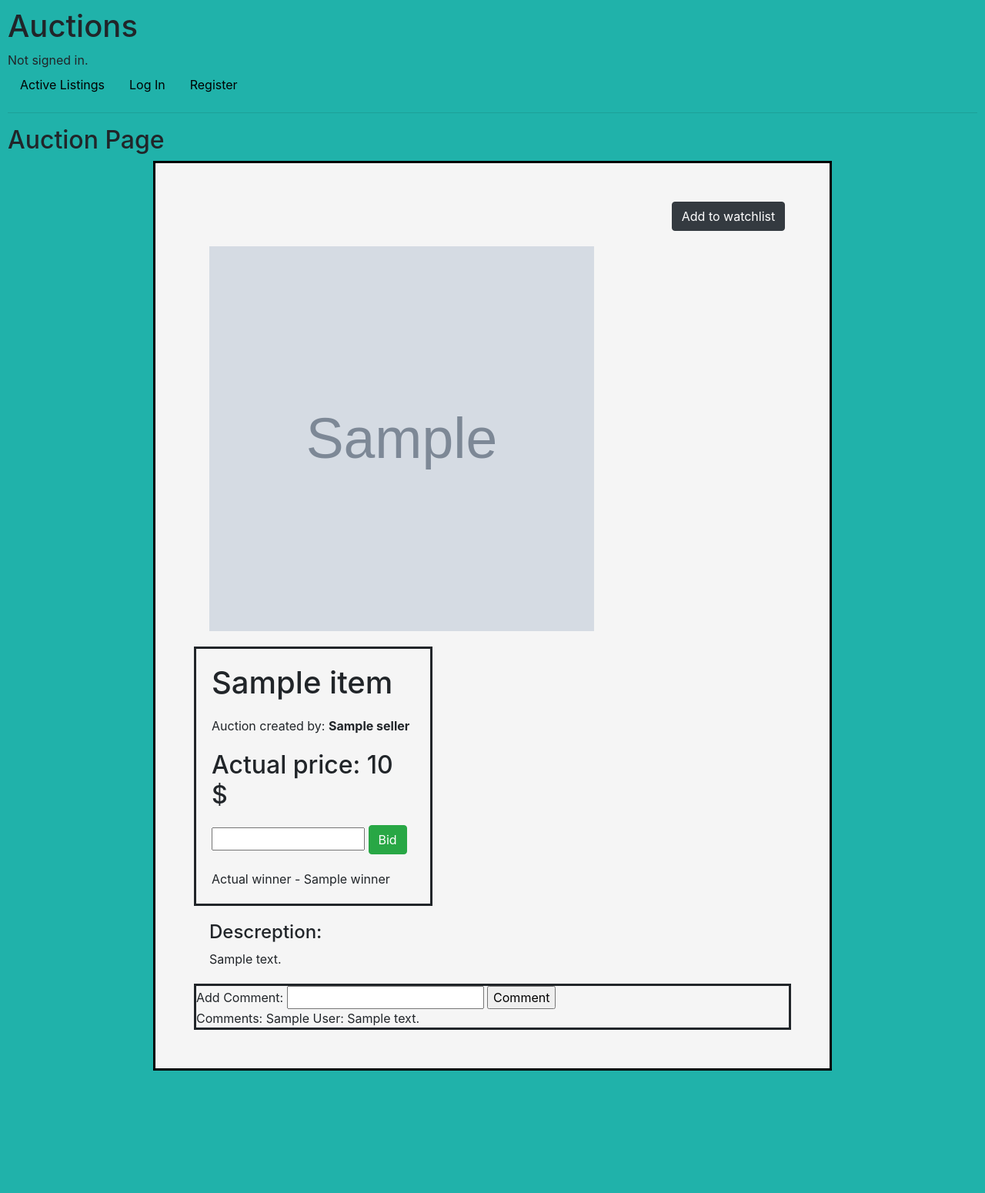
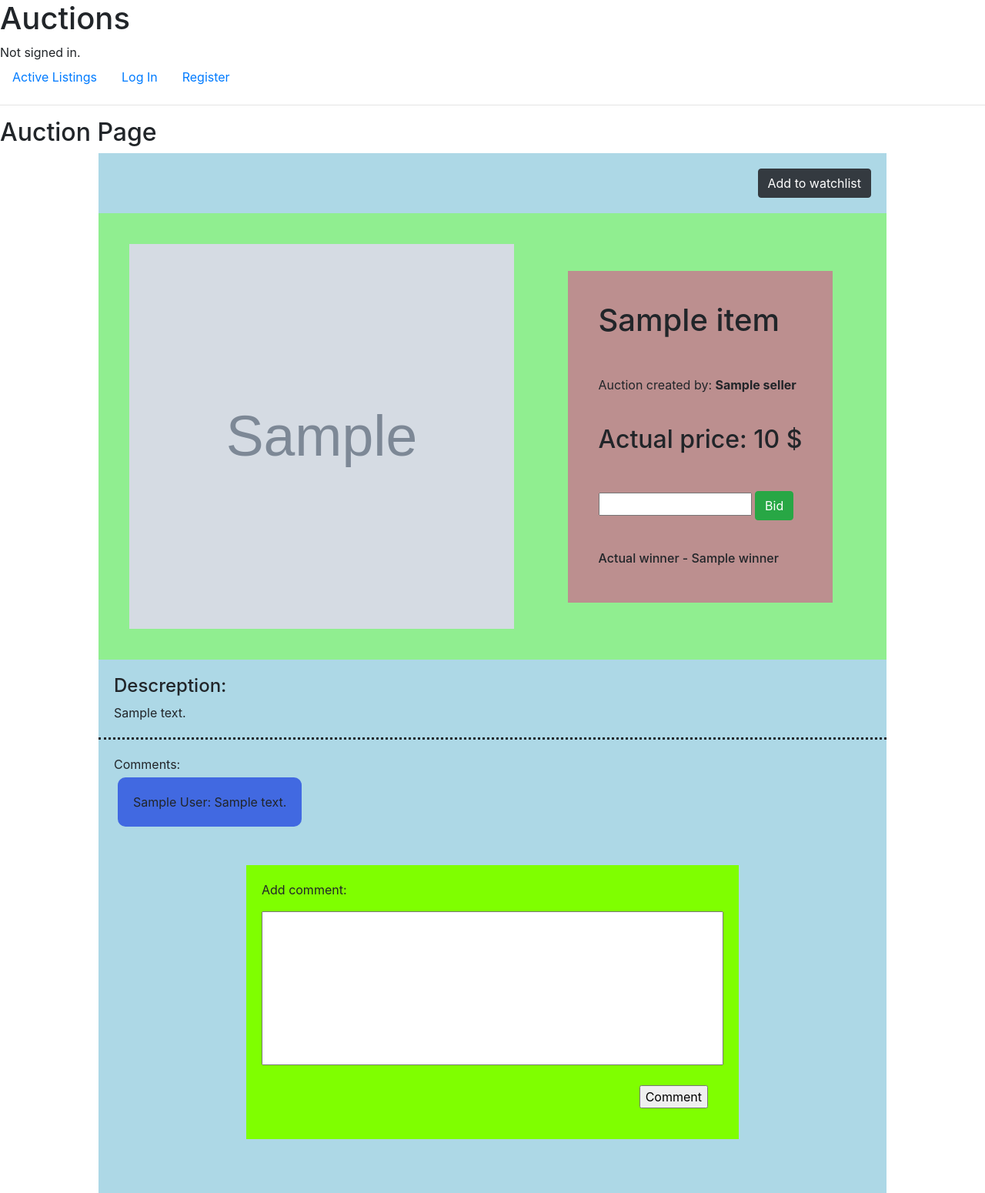
Before and after one commit to bmikler/Commerce, a Django app: template auctions/templates/auctions/auction_page.html in a window 1280 px wide. Shown: the whole page at 77% size. Before the commit the page ends 1391 px from the top, so only its background shows below. Run offline with Django 3.2, Linux system fonts and the light colour scheme; the template is opened without the code that fills it: most values are stand-ins (such as "Sample title", 1, 10 or a date in 2020); grey boxes marked "Sample" are stand-in pictures; some libraries are stand-ins or nearby versions.

Commit message:
css improved

```diff
--- a/auctions/static/auctions/styles.css
+++ b/auctions/static/auctions/styles.css
@@ -1,71 +1,55 @@
-body {
+
+.auction{
+    display: grid;
+    grid-template-columns: repeat(4, 1fr);
+    border: solid;
+    width: 70%;
+    margin:5px auto;
     padding: 10px;
-    background-color: lightseagreen;
 }
 
-a {
-    text-decoration: none;
-    color: black;
-}
 
-a:hover{
-    color: black;
+.auction div{
+    padding: 20px;
+    margin: auto 0;
 }
 
 .auction_page{
-    width: 70%;
-    border: solid;
-    border-color: black;
-    margin-left: auto;
-    margin-right: auto;
-    padding: 50px;
-    background-color: whitesmoke;
+    display: grid;
+    grid-template-rows: repeat(4, auto);
+    background: lightblue;
+    width: 80%;
+    margin: auto;
 }
 
-.watchlist_button{
-    width: fit-content;
-    margin-left: auto;
-    margin-right: 1%;
-
+.auction_page div{
+    padding: 20px;
 }
 
-.auction {
-    border: solid;
-    border-color: black;
-    margin: 15px;
-    width: 70%;
-    margin-left: auto;
-    margin-right: auto;
-    padding: 20px;
-    background-color: whitesmoke;
 
+.auction_info{
+    display: grid;
+    grid-template-columns: repeat(2, 1fr);
+    background: lightgreen;
+    margin: auto;
+}
+
+.auction_text{
+    background: rosybrown;
+    margin:auto;
+}
+
+.comment{
+    background: royalblue;
+    width: fit-content;
+    margin: 5px;
+    border-radius: 10px;
 }
 
 .auction:hover{
-    background-color: lightgray;
+    background: whitesmoke
 }
 
-.auction_info{
-    display: inline-block;
-    max-width: 40%;
-    border: solid;
-
-}
-
-.auction_info div{
-    margin:20px;
-}
-
-.image{
-    display: inline-block;
-    margin:20px;
-
-}
-
-.image_small{
-    display: inline-block;
-    margin:20px;
-}
 
 .image img{
     width: 500px;
@@ -77,10 +61,64 @@ a:hover{
     height: 200px;
 }
 
-.comments_section{
-    border: solid;
+a:hover{
+    text-decoration: none;
+}
+
+.watchlist_button{
+    text-align: right;
 }
 
 .description{
-    margin:20px
+    padding: 30px;
 }
+
+.create_container{
+    border: solid;
+    width: 80%;
+    margin:20px auto 20px auto;
+    padding: 30px;
+
+}
+
+.create_input div{
+    display: grid;
+    grid-template-columns: 1fr 2fr;
+    width: 50%;
+    margin:auto;
+    padding: 20px;
+
+}
+
+.create_container input[type=number]{
+    width: fit-content;
+}
+
+.create_submit{
+    width: fit-content;
+    margin: 30px auto;
+}
+
+textarea {
+    resize: none;
+    height: 200px;
+
+}
+
+.comments_section{
+    border-top: dotted;
+}
+
+.comments_section textarea{
+    width: 600px;
+}
+
+.comment_text{
+    background: chartreuse;
+    width: fit-content;
+    margin: 50px auto;
+}
+
+.comment_text input[type=submit]{
+    text-align: right;
+}
--- a/auctions/templates/auctions/auction_page.html
+++ b/auctions/templates/auctions/auction_page.html
@@ -27,16 +27,18 @@
         {% endif %}
     </div>
 
-
+    <div class="auction_info">
         <div class="image">
             <img src="{{ auction.item.image_url }}" alt="No photo">
         </div>
-    <dvi class="auction_info">
+        <div class="auction_text">
             <div>
                 <h1>{{ auction.item.title }}</h1>
             </div>
 
-        <div>Auction created by: <b>{{ auction.seller }}</b></div>
+            <div>
+                Auction created by: <b>{{ auction.seller }}</b>
+            </div>
 
             <form action="" method="POST">
                 {% csrf_token %}
@@ -52,7 +54,7 @@
 
             {% if auction.winner %}
             <div>
-            Actual winner - {{ auction.winner }}
+                <h6>Actual winner - {{ auction.winner }}</h6>
             </div>
             {% endif %}
 
@@ -61,8 +63,8 @@
                 {{ message }}
             </div>
             {% endif %}
-
-    </dvi>
+        </div>
+    </div>
 
     <div class="description">
         <h4>Descreption: </h4>
@@ -70,26 +72,31 @@
     </div>
 
     <div class="comments_section">
+            Comments:
+            {% if comments %}
+
+                {% for comment in comments %}
+                <div class="comment">
+                {{ comment.author }}: {{ comment.text }}
+                </div>
+                {% endfor %}
+
+            {% else %}
+            <div>
+                No comments yet
+            </div>
+            {% endif %}
+
             <form action="" method="POST">
                 {% csrf_token %}
-            <div>
-                Add Comment:
-                <input type="textarea" name="text">
+                <div class="comment_text">
+                    <p>Add comment:</p>
+                    <textarea name="text"></textarea>
+                    <div class="watchlist_button">
                         <input type="submit" value="Comment" name="comment">
                     </div>
+                </div>
 
-            {% if comments %}
-            <div>
-                Comments:
-
-                {% for comment in comments %}
-
-                {{ comment.author }}: {{ comment.text }}
-
-                {% endfor %}
-
-            </div>
-            {% endif %}
             </form>
     </div>
 
--- a/auctions/templates/auctions/index.html
+++ b/auctions/templates/auctions/index.html
@@ -2,7 +2,7 @@
 
 {% block body %}
     <h2>{{ title }}</h2>
-
+    <div class="auction_conteiner">
         {% if auctions %}
         {% for auction in auctions %}
         <a href="{% url 'auction_page' page=auction.id %}">
@@ -10,7 +10,7 @@
                 <div class="image_small">
                     <img src="{{ auction.item.image_url }}" alt="No photo">
                 </div>
-            <div class="auction_info">
+                <div>
                     <h1>{{ auction.item.title }}</h2>
                     <h3>Price: $ {{ auction.price }}</h3>
                 </div>
@@ -21,5 +21,6 @@
         {% else %}
             <div>No auctions</div>
         {% endif %}
+    </div>
 
 {% endblock %}
```
Also changed, not shown: auctions/templates/auctions/create_listing.html (+16 -5 lines), auctions/templates/auctions/history.html (+16 -9 lines), auctions/templates/auctions/userpanel.html (+35 -15 lines), db.sqlite3. Lines whose indentation alone changed are shown as unchanged.
